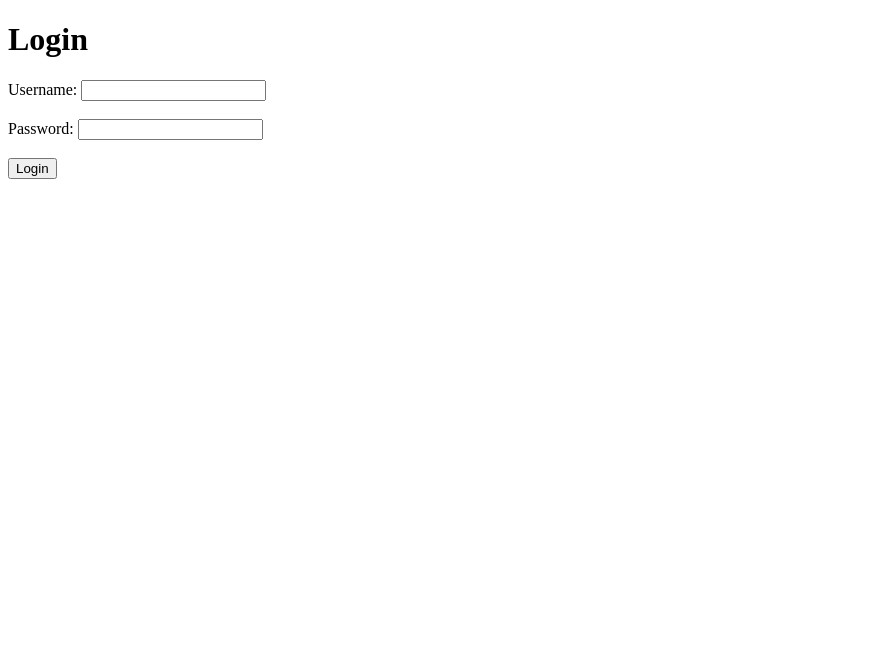
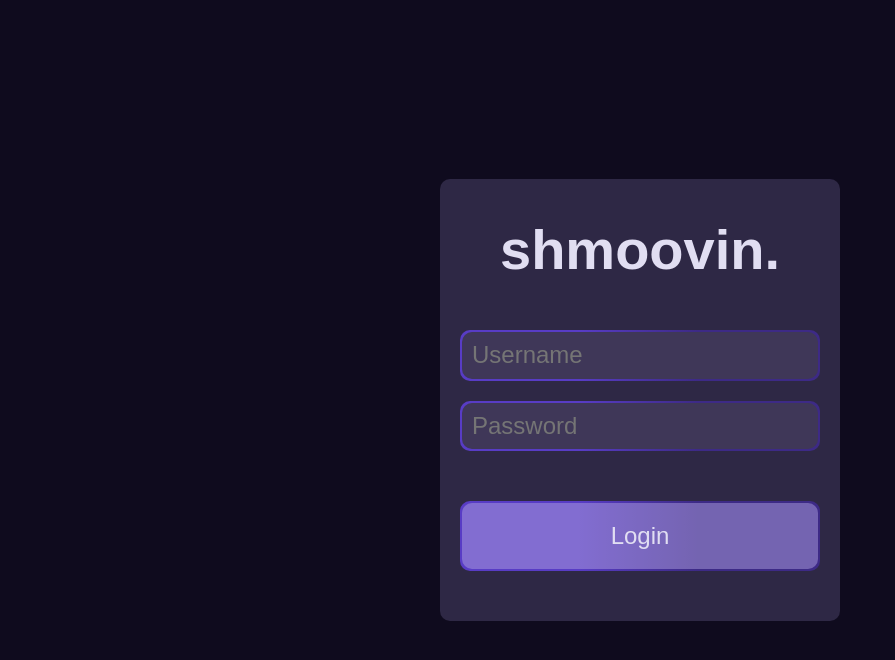
Before and after one commit to charrde/MusicPlayer, a website: page login.html in a window 1280 px wide. Shown: the whole page, without its empty margins (0-895 px from the left). Drawn offline with Linux system fonts and the light colour scheme.

Commit message:
Styled login, loading wheel and cookies.
Styled the login screen.
Added forced login, you must login to view the website.
Added loading wheel for when things are loading.
Moved JWT token to cookie storage.

```diff
--- /dev/null
+++ b/css/login.css
@@ -0,0 +1,120 @@
+html {
+    font-family:'Manrope', sans-serif;
+}
+
+body {
+    background-color: #0f0b1e;
+}
+
+h1, h2, h3, h4, h5, h6, p, li, a, label, input, button {
+    color: #e1def2;
+}
+
+h1 {
+    font-size: 3.5rem;
+    text-align: center;
+}
+
+.login-container {
+    background-color: rgba(171, 157, 222, 0.2);
+    width: 100%;
+    padding: 40px 20px;
+    border-radius: 10px;
+}
+
+.center-container {
+    margin: 0 auto;
+    max-width: 400px;
+    display: flex;
+    height: 100vh;
+    justify-content: center;
+    align-items: center;
+}
+
+.form-container {
+    margin-top: 40px;
+    flex-wrap: wrap;
+    display: flex;
+    height: 100%;
+}
+
+.login-form {
+    display: flex;
+    flex-wrap: wrap;
+    height: 100%;
+}
+
+.label {
+    width: 100%;
+}
+
+.input {
+    width: 100%;
+    background-color: #3F3758;
+    border: none;
+    border: none;
+    padding: 10px;
+    font-size: 1.5rem;
+    border-radius: 10px;
+}
+
+.input::-moz-placeholder {
+    color: #e1def2;
+    opacity: 1;
+}
+
+.gradient-border {
+    padding: 2px;
+    width: 100%;
+    background: linear-gradient(to right,rgba(88, 60, 197, 1.00) 33%, rgba(61, 42, 134, 1.00) 66%);
+    border-radius: 10px;
+    margin-top: 10px;
+    margin-bottom: 10px;
+}
+
+.gradient-border:last-of-type {
+    margin-top: 40px;
+}
+
+.login-button {
+    width: 100%;
+    align-self: flex-end;
+    background-color: rgba(171, 157, 222, 0.5);
+    border: none;
+    padding: 20px;
+    display: inline-block;
+    font-size: 1.5rem;
+    border-radius: 10px;
+}
+
+.login-button:hover {
+    cursor: pointer;
+}
+
+.loading-wheel {
+    border: 16px solid rgba(171, 157, 222, 0.2);
+    border-top: 16px solid rgba(27,23,42,1);
+    border-radius: 50%;
+    width: 120px;
+    height: 120px;
+    animation-duration: 1s;
+    animation-timing-function: linear;
+    animation-iteration-count: infinite;
+    animation-name: spinLoadingWheelAnimation;
+}
+
+.loading {
+    display: none;
+    justify-content: center;
+    align-items: center;
+    height: 100vh;
+}
+
+@keyframes spinLoadingWheelAnimation {
+    0% { transform: rotate(0deg); }
+    100% { transform: rotate(360deg); }
+}
+
+.error-message {
+    margin: 0;
+}
--- a/css/styles.css
+++ b/css/styles.css
@@ -7,6 +7,10 @@ body {
     display: flex;
     position: relative;
     flex-direction: column;
+}
+
+#web-content {
+    display: none;
 }
 
 h1, h2, h3, h4, h5, h6, p, li, a {
@@ -81,6 +85,30 @@ nav {
     justify-content: space-between;
     margin-top: 20px;
     align-items: center;
+}
+
+.loading-wheel {
+    border: 16px solid rgba(171, 157, 222, 0.2);
+    border-top: 16px solid rgba(27,23,42,1);
+    border-radius: 50%;
+    width: 120px;
+    height: 120px;
+    animation-duration: 1s;
+    animation-timing-function: linear;
+    animation-iteration-count: infinite;
+    animation-name: spinLoadingWheelAnimation;
+}
+
+.loading {
+    display: flex;
+    justify-content: center;
+    align-items: center;
+    height: 100vh;
+}
+
+@keyframes spinLoadingWheelAnimation {
+    0% { transform: rotate(0deg); }
+    100% { transform: rotate(360deg); }
 }
 
 @keyframes loadingContentAnimation {
--- a/js/login.js
+++ b/js/login.js
@@ -3,6 +3,7 @@ document.getElementById('login-form').addEventListener('submit', async (e) => {
 
 	const username = document.getElementById('username').value;
 	const password = document.getElementById('password').value;
+	document.getElementById('error.message').textContent = "";
 
 	const response = await fetch('https://shmoovin.adaptable.app/login', {
 		method: 'POST',
@@ -12,10 +13,11 @@ document.getElementById('login-form').addEventListener('submit', async (e) => {
 
 	const data = await response.json();
 	if (data.token) {
-		localStorage.setItem('token', data.token);
-		alert('Login successful');
-		window.location.href = 'add-song.html';
-	} else {
-		alert('Login failed');
+		document.getElementById('web-content').style.display = 'none';
+		document.getElementById('loading').style.display = 'flex';
+		window.location.href = 'index.html';
+	}
+	else {
+		document.getElementById('error.message').textContent = "Incorrect username or password.";
 	}
 });
--- a/login.html
+++ b/login.html
@@ -5,16 +5,31 @@
 	<meta name="viewport" content="width=device-width, initial-scale=1.0">
 	<title>Login</title>
 
+
+	<link rel="stylesheet" href="css/reset.css">
+	<link rel="stylesheet" href="css/login.css">
     <script src="js/login.js" defer></script>
 </head>
 <body>
-	<h1>Login</h1>
-	<form id="login-form">
-		<label for="username">Username:</label>
-		<input type="text" id="username" name="username" required><br><br>
-		<label for="password">Password:</label>
-		<input type="password" id="password" name="password" required><br><br>
-		<button type="submit">Login</button>
-	</form>
+	<main>
+		<div class="loading">
+			<div class="loading-wheel"></div>
+		</div>
+		<div id="web-content">
+			<div class="center-container">
+				<div class="login-container">
+					<h1>shmoovin.</h1>
+					<div class="form-container">
+						<form id="login-form" class="login-form">
+							<div class="gradient-border"><input type="text" id="username" name="username" class="input" placeholder="Username" required></div>
+							<div class="gradient-border"><input type="password" id="password" name="password" class="input" placeholder="Password" required></div>
+							<p id="error-message" class="error-message"></p>
+							<div class="gradient-border"><button type="submit" class="login-button">Login</button></div>
+						</form>
+					</div>
+				</div>
+			</div>
+		</div>
+	</main>
 </body>
 </html>
```
Also changed, not shown: index.html (+6 -0 lines), js/add-song.js (+11 -1 lines), js/main.js (+18 -5 lines).
